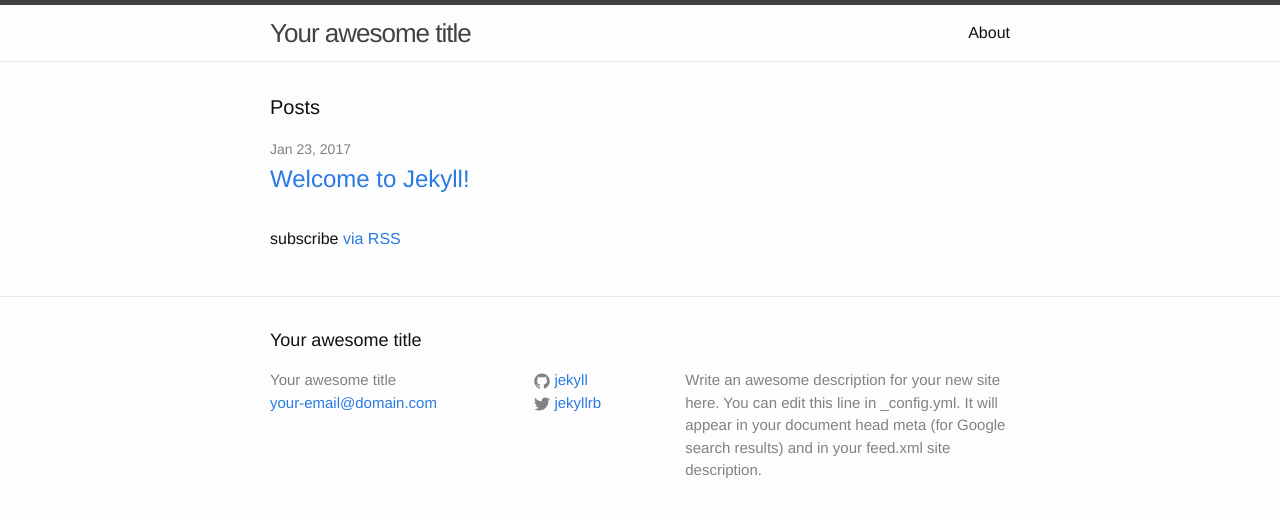
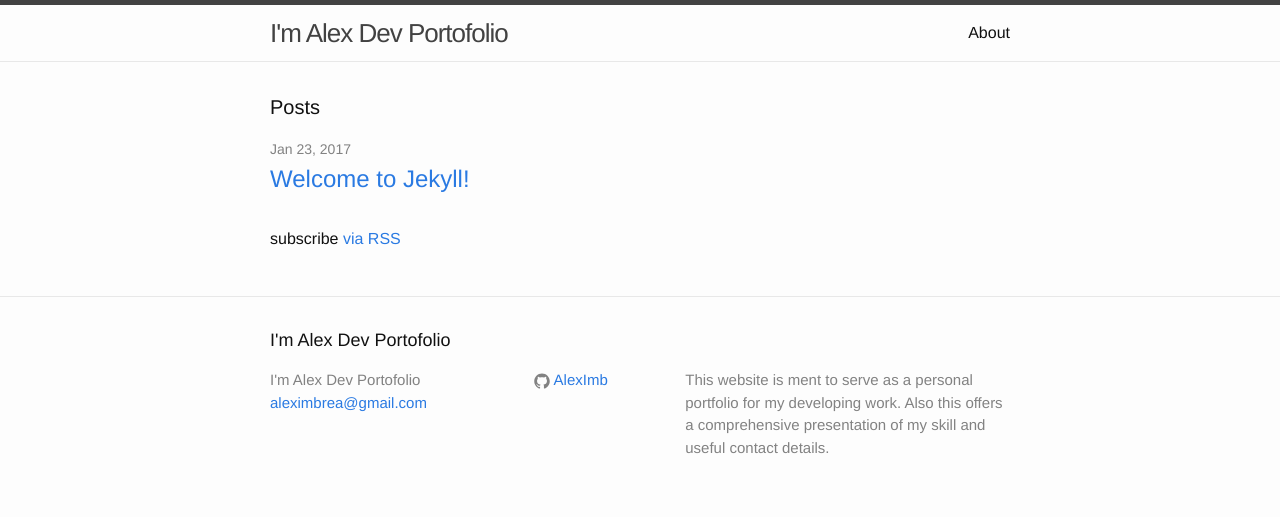
Before and after one commit to AlexImb/AlexImb.github.io, a Jekyll site: the page built from index.html, in a window 1280 px wide. Shown: the top 517 px of the page. Built offline with Jekyll 4.4.1, drawn with Linux system fonts in a browser that asks for light colours.

Commit message:
_config.yml modified

```diff
--- a/_config.yml
+++ b/_config.yml
@@ -1,21 +1,16 @@
-# Welcome to Jekyll!
-#
-# This config file is meant for settings that affect your whole blog, values
-# which you are expected to set up once and rarely need to edit after that.
-# For technical reasons, this file is *NOT* reloaded automatically when you use
-# 'jekyll serve'. If you change this file, please restart the server process.
+# This is the main configuration file for Jekyl tha is applied
+# for the entire website.
 
 # Site settings
-title: Your awesome title
-email: your-email@domain.com
+title: I'm Alex Dev Portofolio
+email: aleximbrea@gmail.com
 description: > # this means to ignore newlines until "baseurl:"
-  Write an awesome description for your new site here. You can edit this
-  line in _config.yml. It will appear in your document head meta (for
-  Google search results) and in your feed.xml site description.
+  This website is ment to serve as a personal portfolio for my
+  developing work. Also this offers a comprehensive presentation
+  of my skill and useful contact details.
 baseurl: "" # the subpath of your site, e.g. /blog
-url: "http://yourdomain.com" # the base hostname & protocol for your site
-twitter_username: jekyllrb
-github_username:  jekyll
+url: "http://imalex.me" # the base hostname & protocol for your site
+github_username:  AlexImb
 
 # Build settings
-markdown: kramdown
+# markdown: kramdown
```
Also changed, not shown: 1 other file.
